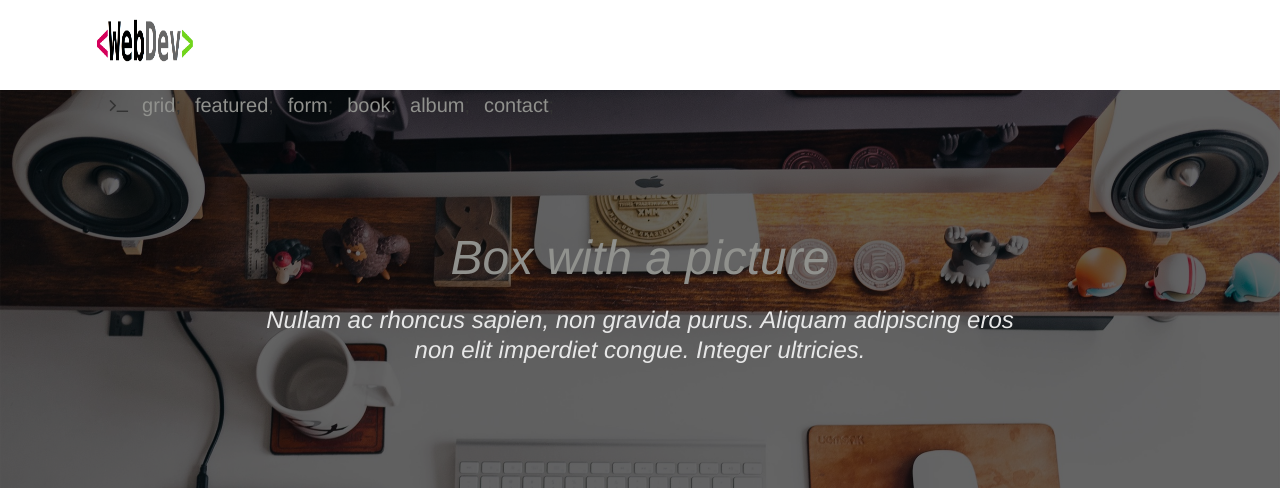
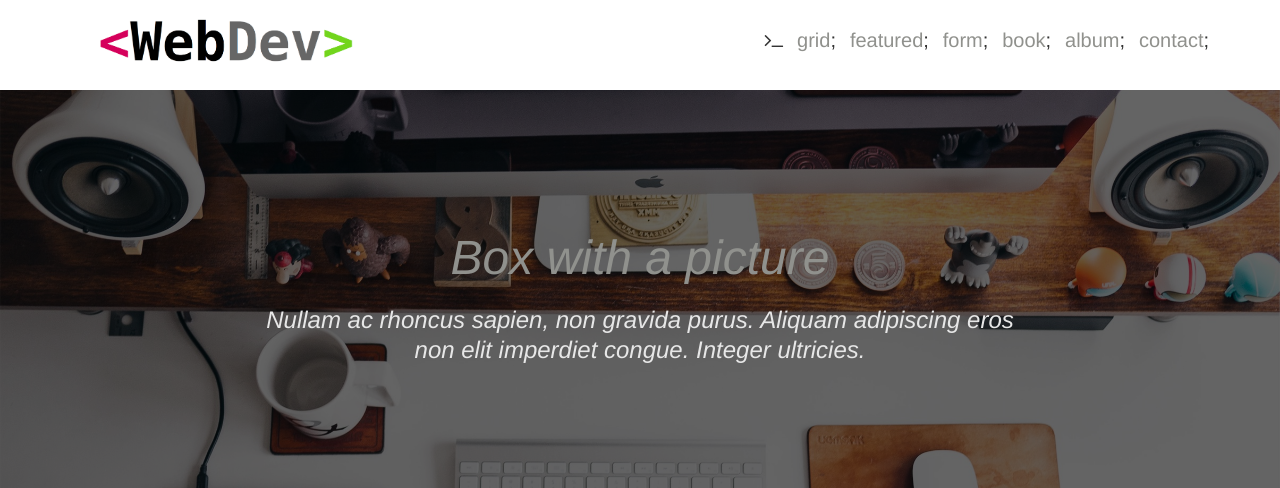
Before and after one commit to rosedu/webdev.rosedu.org, a Jekyll site: the page built from index.html, in a window 1280 px wide and 1400 px high. Shown: the top 488 px of the window. Built offline with Jekyll 4.4.1, drawn with Linux system fonts in a browser that asks for light colours; nearby versions of some CDN libraries; grey boxes are pictures that could not be loaded.

Commit message:
Fixed logo size.

```diff
--- a/_includes/menu.html
+++ b/_includes/menu.html
@@ -1,6 +1,6 @@
 <section id="menu">
   <div class="row">
-    <div class="col-md-8" id="logo">
+    <div class="col-md-6" id="logo">
       <a href="#"><img src="{{ site.logo }}" alt="{{ site.title }}"/></a>
     </div>
     <div class="col-md-6" id="main-menu">
--- a/assets/css/stylesheet.css
+++ b/assets/css/stylesheet.css
@@ -32,7 +32,7 @@ a, a:hover, a:link, a:visited {
 }
 
 #menu #logo img {
-  width: 100px;
+  /*width: 100px;*/
   height: 60px;
   margin-top: 5px;
   margin-left: 95px;
```
